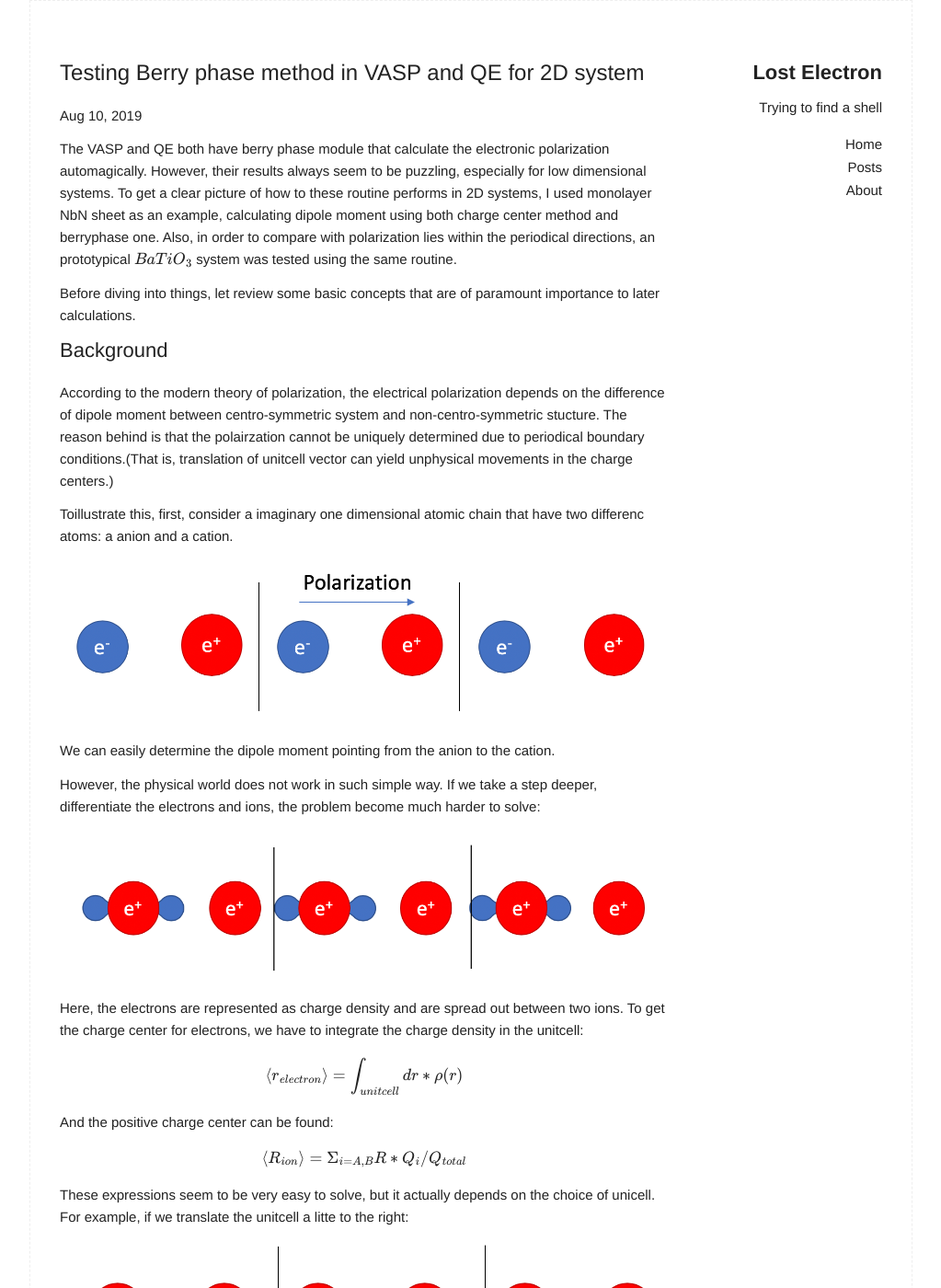
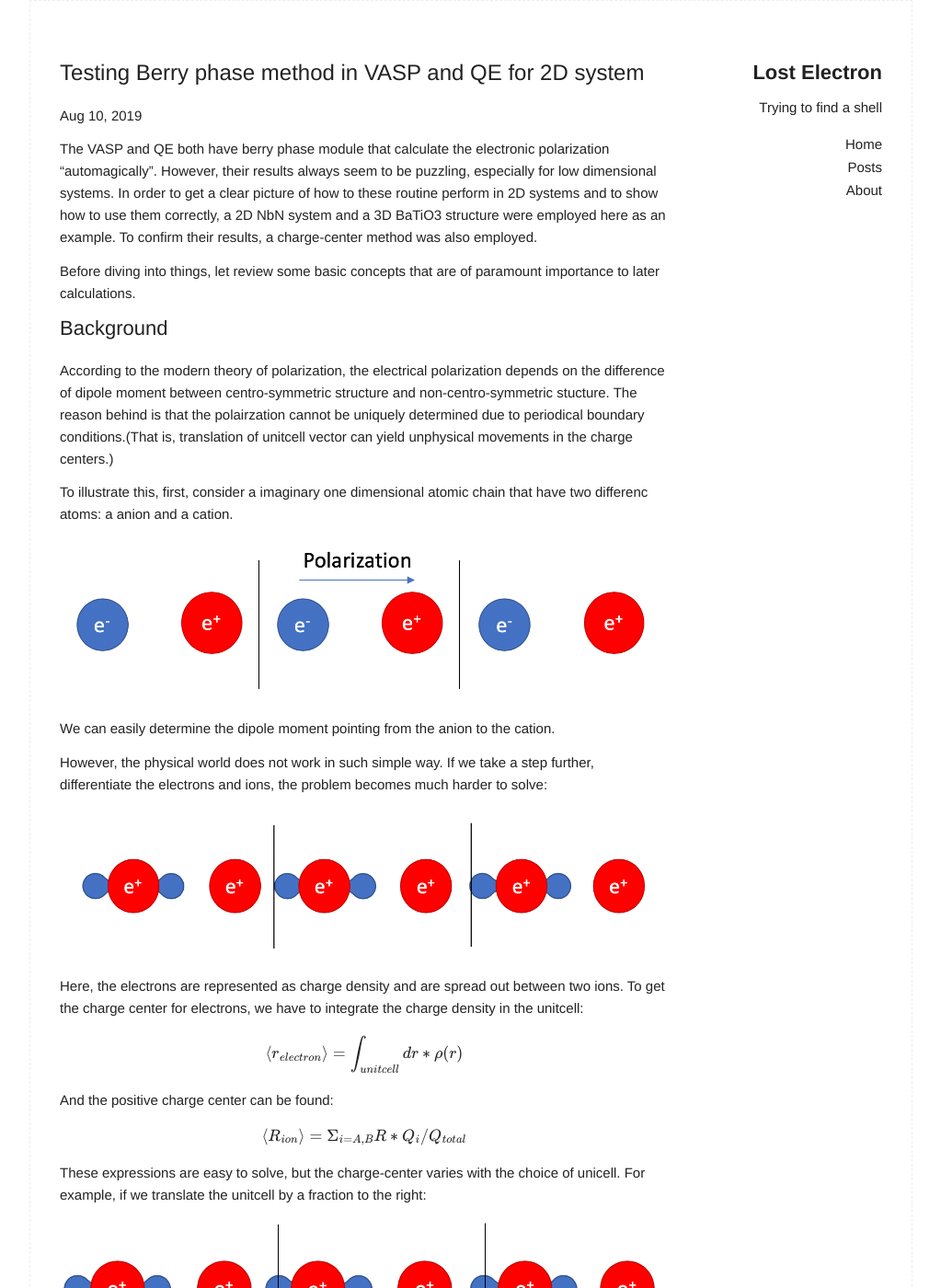
Before and after one commit to Chengcheng-Xiao/Chengcheng-Xiao.github.io, a Jekyll site: the page built from _posts/2019-08-05-Berryphase_Ferroelectricity.md, in a window 1280 px wide and 1400 px high. Shown: the whole window at 92% size, without its empty margins (128-1151 px from the left). Built offline with Jekyll 4.4.1, drawn with Linux system fonts in a browser that asks for light colours; formulas are drawn with MathJax 3; some of the changed text lies outside the part shown.

Commit message:
2019-08-05-Berryphase_Ferroelectricity_update

````diff
--- a/_posts/2019-08-05-Berryphase_Ferroelectricity.md
+++ b/_posts/2019-08-05-Berryphase_Ferroelectricity.md
@@ -4,24 +4,26 @@
 date: 2019-08-10
 tags: ["Berryphase"]
 categories: DFT
-description: The VASP and QE both have berry phase module that calculate the electronic polarization automagically. However, their results always seem to be puzzling, especially for low dimensional systems. To get a clear picture of how to these routine performs in 2D systems, I used monolayer NbN sheet as an example, calculating dipole moment using both charge center method and berryphase one. Also, in order to compare with polarization lies within the periodical directions, an prototypical BaTiO3 system was tested using the same routine.
+description: The VASP and QE both have berry phase module that calculate the electronic polarization "automagically". However, their results always seem to be puzzling, especially for low dimensional systems. In order to get a clear picture of how to these routine perform in 2D systems and to show how to use them correctly, a 2D NbN system and a 3D BaTiO3 structure are employed here as an example.
 ---
-The VASP and QE both have berry phase module that calculate the electronic polarization automagically. However, their results always seem to be puzzling, especially for low dimensional systems. To get a clear picture of how to these routine performs in 2D systems, I used monolayer NbN sheet as an example, calculating dipole moment using both charge center method and berryphase one. Also, in order to compare with polarization lies within the periodical directions, an prototypical $$BaTiO_{3}$$ system was tested using the same routine.
+
+The VASP and QE both have berry phase module that calculate the electronic polarization "automagically". However, their results always seem to be puzzling, especially for low dimensional systems. In order to get a clear picture of how to these routine perform in 2D systems and to show how to use them correctly, a 2D NbN system and a 3D BaTiO3 structure were employed here as an example. To confirm their results, a charge-center method was also employed.
+
 
 Before diving into things, let review some basic concepts that are of paramount importance to later calculations.
 
 ## Background
 
-According to the modern theory of polarization, the electrical polarization depends on the difference of dipole moment between centro-symmetric system and non-centro-symmetric stucture. The reason behind is that the polairzation cannot be uniquely determined due to periodical boundary conditions.(That is, translation of unitcell vector can yield unphysical movements in the charge centers.)
+According to the modern theory of polarization, the electrical polarization depends on the difference of dipole moment between centro-symmetric structure and non-centro-symmetric stucture. The reason behind is that the polairzation cannot be uniquely determined due to periodical boundary conditions.(That is, translation of unitcell vector can yield unphysical movements in the charge centers.)
 
-Toillustrate this, first, consider a imaginary one dimensional atomic chain that have two differenc atoms: a anion and a cation.
+To illustrate this, first, consider a imaginary one dimensional atomic chain that have two differenc atoms: a anion and a cation.
 
 ![]({{site.baseurl}}/assets/img/post_img/2019-08-10-img1.png)
 {: .center}
 
 We can easily determine the dipole moment pointing from the anion to the cation.
 
-However, the physical world does not work in such simple way. If we take a step deeper, differentiate the electrons and ions, the problem become much harder to solve:
+However, the physical world does not work in such simple way. If we take a step further, differentiate the electrons and ions, the problem becomes much harder to solve:
 
 ![]({{site.baseurl}}/assets/img/post_img/2019-08-10-img2.png)
 {: .center}
@@ -35,14 +37,14 @@
 $$\langle R_{ion} \rangle = \Sigma_{i=A,B} R*Q_{i} /Q_{total}$$
 
 
-These expressions seem to be very easy to solve, but it actually depends on the choice of unicell. For example, if we translate the unitcell a litte to the right:
+These expressions are easy to solve, but the charge-center varies with the choice of unicell. For example, if we translate the unitcell by a fraction to the right:
 
 ![]({{site.baseurl}}/assets/img/post_img/2019-08-10-img3.png)
 {: .center}
 
-Taking a closer look at the picture, some charge "jumped" from the left end to the right end due to periodical conditions. And even though the structrure is unchanged, this translation changes the charge center of electrons while left the ion center unaffected.
+Taking a closer look at the charge distribution, some of which "jumped" from the left end to the right end due to periodical conditions. And even though the structure is unchanged, this translation motion changes the charge center of electrons while left the ion center unaffected.
 
-To eliminate this ambiguity, Vanderbile and others found out that it is not the dipole moment for non-centrosymmetric phase that matters, the actual polarization depends on the change of polarization from the non-centrosymmetric phase to the centro-symmetric phase.
+To eliminate this ambiguity, Vanderbilt and others found out that it is not the dipole moment for non-centrosymmetric phase that matters, the actual polarization depends on the change of polarization from the non-centrosymmetric phase to the centro-symmetric phase.
 
 __Side Note:__  *how to define a centrosymmetric phase?*
 
@@ -63,12 +65,12 @@
 
 Due to the fact that this structure possess OOP polarization in which the periodical conditions are broken, the charge center can be uniquely defined since the charge density reverts to zero at the vacuum region.
 
-The vacuum region is chosen as around 30 so that imaging counterpart does minimum effects on each other.
+The vacuum region is chosen as around 30 Angstrom with an atrifical dipole layer so that imaging counterpart has no effects.
 
 ![]({{site.baseurl}}/assets/img/post_img/2019-08-10-img5.png)
 {: .center}
 
-## VASP Charge Center method
+### Charge Center method
 The charge center method is performed using this tool ([LINK](https://raw.githubusercontent.com/Chengcheng-Xiao/Tools/master/VASP/chgcent.py)). The final polarization obtained for intrinsic NbN monolayer is:
 
 $$Polarization=3.28 pC/m$$
@@ -78,7 +80,9 @@
 ![]({{site.baseurl}}/assets/img/post_img/2019-08-10-img6.png)
 {: .center}
 
-## VASP berryphase
+This confirms the "correctness" of my charge center method even though in paper they used the berryphase method.
+
+### berryphase
 To avoid error as mentioned in [LINK](https://www.sciencedirect.com/science/article/pii/S0022459612003234), I performed both automatic and manual berryphase calculation using the tag:
 ```
 LDIPOL = .TRUE.
@@ -114,18 +118,19 @@
 No matter how I tried: a different K-points, a different DIPOL value ... the `p[elc]` does not change and stays at around 30 e*Angst.
 One thing that I notice: changing DIPOL tag greatly affects the convergence (mostly due to add in dipole corrections) and `p[ion]` value. But it does absolutely nothing to `p[elc]` which is puzzling.
 
-Think about it, if we can define the origin of the cell using `DIPOL` and the electronic polarization does not change with this tag, how can we confidently say adding the electronic part to the ionic part is the right way to obtain the total  polarization?
+Think of it this way, if we can define the origin of the cell using `DIPOL` and the electronic polarization does not change with this tag, how can we confidently say adding the electronic part to the ionic part is the right way to obtain the total  polarization?
 
-As of now, I don't know how to use VASP's berry phase  routine to calculate electronic polarization on the non-periodical direction (OOP).
+As of now, I don't know how to use VASP's berry phase routine to calculate electronic polarization on the non-periodical direction (OOP).
 
 
-----
+&nbsp;
 
 _**So, what about periodical directions?**_
 
-----
+&nbsp;
 
 ## VASP 3D system
+### Berryphase
 Now lets consider a prototypical $$BaTiO_{3}$$ unitcell:
 
 
@@ -192,7 +196,7 @@
 
 Note that the centrosymmetric phase does not have a polarization value of ZERO. Despite the overall trend of the graph is correct, this still puzzles me.
 
-### QE 3D system
+## QE 3D system
 
 QE's example04 strangely did not calculate the polarization of the centrosymmetric phase.
 
@@ -249,11 +253,19 @@
 
 I've figured out a way to mimic QE's `occupations = fixed` in VASP.
 
-First, do a scf calculation with default number of bands to obtain correct charge density.
+First, do an `scf` calculation with default number of bands to obtain correct charge density.
 
-Then, using the previous charge density, do an nscf calculatin with fixed occupations (`ISMEAR = -2` and `FERWE` tags) to obtain berryphase polarization. Note that, we need to excluded any empty bands by fixing the number of bands (`NBAND`) and occupations.
+Then, using the previous charge density, do an `nscf` calculatin to obtain berryphase polarization. Note that, we need to excluded any empty bands by fixing the number of bands (`NBAND`) and occupations.
 
-The results of this procedure are not pretty comparing to the QE and charge center method. Nevertheless, it works.
+__OR__
+
+If the conduction band have minimum overlap with the valence band, simply just change the number of bands to assume a insulator. This usually work for most of the 2D cases if the calculation can be successfully converged.
+
+&nbsp;
+
+The results of this procedure are not pretty comparing to the QE and charge center method.
+
+Nevertheless, it works.
 
 ![]({{site.baseurl}}/assets/img/post_img/2019-08-10-img8.png)
 {: .center}
@@ -267,7 +279,6 @@
 
 [Excel data]:{{site.baseurl}}/assets/other/2019-08-05-2019-08-05-Berryphase_NbN.zip
 
-
 [VASP]:{{site.baseurl}}/assets/other/2019-08-05-Berryphase_VASP.zip
 
 [QE]:{{site.baseurl}}/assets/other/2019-08-05-Berryphase_QE.zip
````
Also changed, not shown: other parts of _posts/2019-08-05-Berryphase_Ferroelectricity.md (+4 -5 lines).
